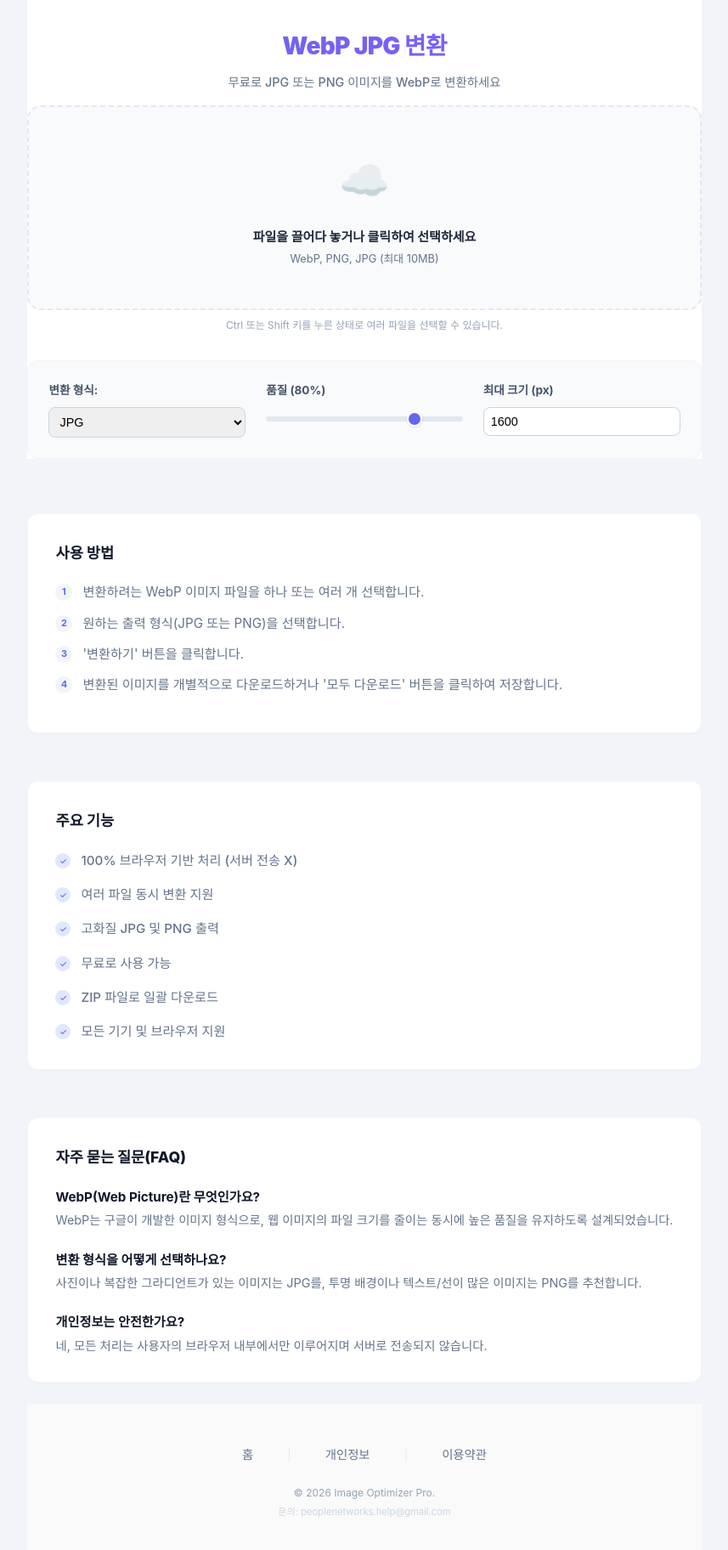
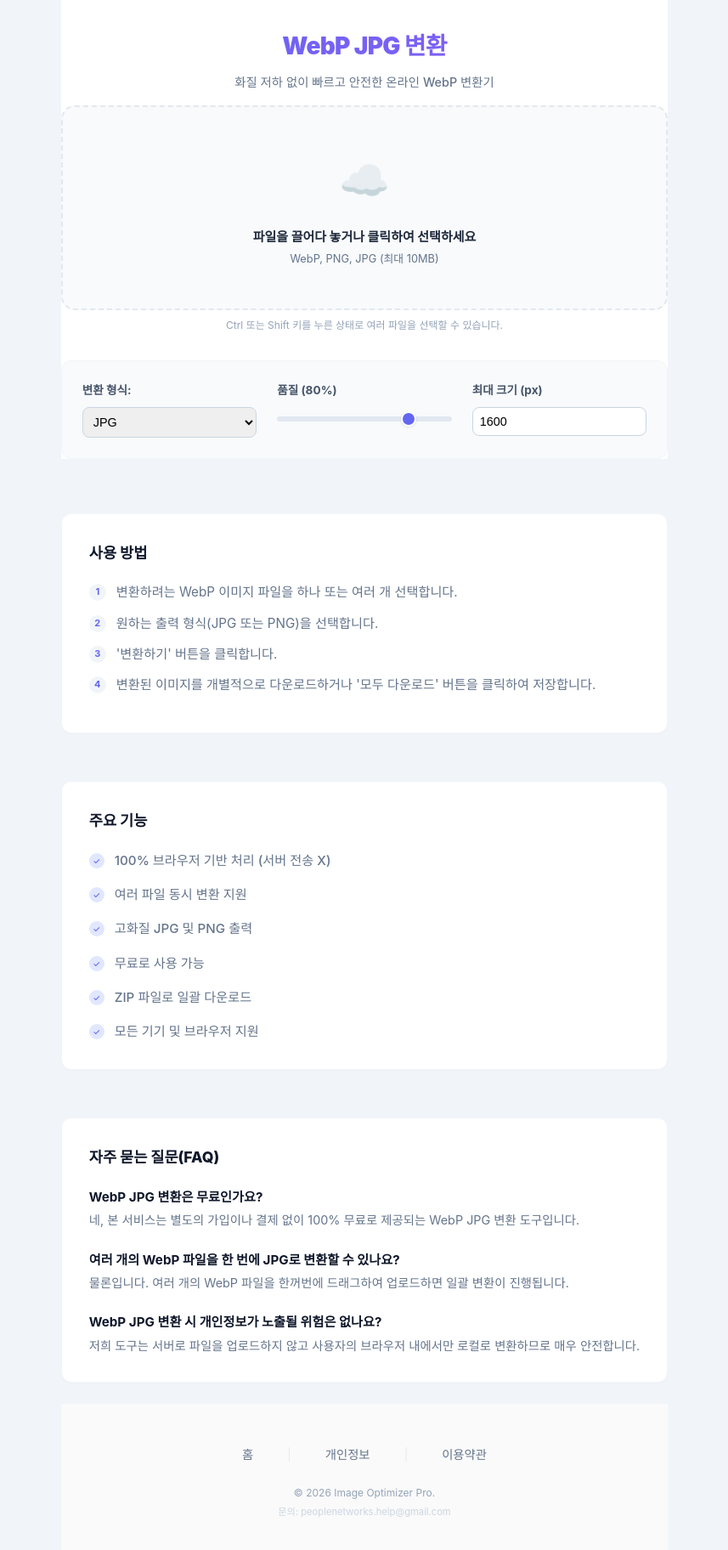
Before and after one commit to guideyoon/webp, a React (Vite) app: page / in a window 1280 px wide. Shown: the top 1824 px of the page at 85% size, without its empty margins (211-1068 px from the left). Built offline with nearby package versions, Linux system fonts and the light colour scheme; the HTML template or start-up script is replaced by a standard one.

Commit message:
seo: optimize for 'WebP JPG 변환' keyword

```diff
--- a/index.html
+++ b/index.html
@@ -5,9 +5,9 @@
   <meta charset="UTF-8" />
   <link rel="icon" type="image/svg+xml" href="/vite.svg" />
   <meta name="viewport" content="width=device-width, initial-scale=1.0" />
-  <title>이미지 옵티마이저 프로 - 무료 WebP & JPEG 일괄 변환 도구</title>
+  <title>WebP JPG 변환 - 빠르고 쉬운 온라인 이미지 변환 도구</title>
   <meta name="description"
-    content="빠르고 안전한 프라이빗 이미지 최적화 도구입니다. JPG, PNG, AVIF 파일을 브라우저에서 즉시 WebP로 변환하세요. 서버 업로드 없는 100% 로컬 처리." />
+    content="무료 WebP JPG 변환 도구입니다. 프로그램을 설치하지 않고 브라우저에서 즉시 WebP 파일을 JPG 또는 PNG로 변환하세요. 100% 로컬 처리로 보안 걱정 없는 빠르고 안전한 변환이 가능합니다." />
   <script async src="https://pagead2.googlesyndication.com/pagead/js/adsbygoogle.js?client=ca-pub-9909131837306795"
     crossorigin="anonymous"></script>
 </head>
--- a/src/Layout.tsx
+++ b/src/Layout.tsx
@@ -12,7 +12,7 @@ const Layout: React.FC<LayoutProps> = ({ children }) => {
 
                 <header className="main-header">
                     <h1 className="main-title">WebP JPG 변환</h1>
-                    <p className="main-subtitle">무료로 JPG 또는 PNG 이미지를 WebP로 변환하세요</p>
+                    <p className="main-subtitle">화질 저하 없이 빠르고 안전한 온라인 WebP 변환기</p>
                 </header>
 
                 <main className="flex-1 px-6 pb-12 w-full">
--- a/src/components/InfoSections.tsx
+++ b/src/components/InfoSections.tsx
@@ -26,9 +26,9 @@ export const FAQSection: React.FC = () => (
         <h2 className="section-title">자주 묻는 질문(FAQ)</h2>
         <div className="faq-list">
             {[
-                { q: "WebP(Web Picture)란 무엇인가요?", a: "WebP는 구글이 개발한 이미지 형식으로, 웹 이미지의 파일 크기를 줄이는 동시에 높은 품질을 유지하도록 설계되었습니다." },
-                { q: "변환 형식을 어떻게 선택하나요?", a: "사진이나 복잡한 그라디언트가 있는 이미지는 JPG를, 투명 배경이나 텍스트/선이 많은 이미지는 PNG를 추천합니다." },
-                { q: "개인정보는 안전한가요?", a: "네, 모든 처리는 사용자의 브라우저 내부에서만 이루어지며 서버로 전송되지 않습니다." }
+                { q: "WebP JPG 변환은 무료인가요?", a: "네, 본 서비스는 별도의 가입이나 결제 없이 100% 무료로 제공되는 WebP JPG 변환 도구입니다." },
+                { q: "여러 개의 WebP 파일을 한 번에 JPG로 변환할 수 있나요?", a: "물론입니다. 여러 개의 WebP 파일을 한꺼번에 드래그하여 업로드하면 일괄 변환이 진행됩니다." },
+                { q: "WebP JPG 변환 시 개인정보가 노출될 위험은 없나요?", a: "저희 도구는 서버로 파일을 업로드하지 않고 사용자의 브라우저 내에서만 로컬로 변환하므로 매우 안전합니다." }
             ].map((item, i) => (
                 <div key={i} className="faq-item">
                     <h3 className="faq-question">{item.q}</h3>
```
